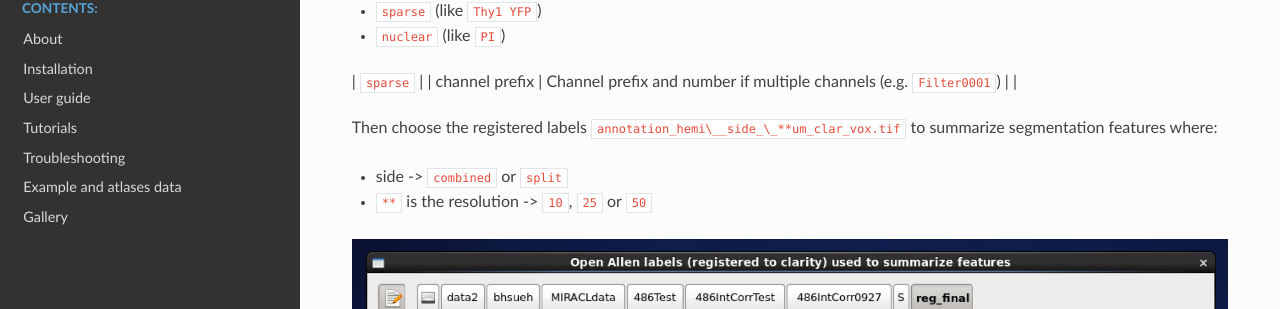
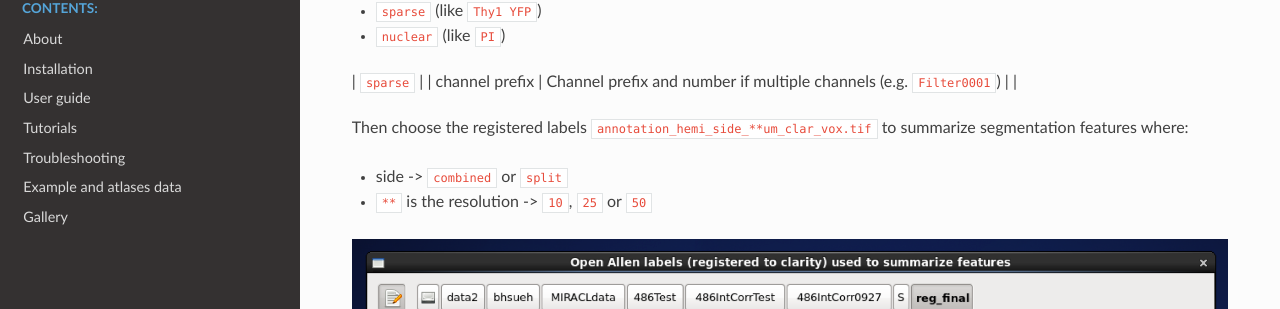
Before and after one commit to AICONSlab/MIRACL, a Sphinx documentation site: the page built from docs/tutorials/clar_seg/clar_seg.md, in a window 1280 px wide and 900 px high, scrolled down 1950 px. Shown: the part 138-447 px from the top of the window. Built offline with Sphinx 7.4.7 and the Read the Docs theme 2.0.0, drawn with Linux system fonts in a browser that asks for light colours.

Commit message:
[docs] fix formatting

```diff
--- a/docs/tutorials/clar_seg/clar_seg.md
+++ b/docs/tutorials/clar_seg/clar_seg.md
@@ -47,7 +47,7 @@
 | seg type | Channel type: <ul><li>`virus`</li><li>`cFos`</li><li>`sparse` (like `Thy1 YFP`)</li><li>`nuclear` (like `PI`)</li></ul> | `sparse` |
 | channel prefix | Channel prefix and number if multiple channels (e.g. `Filter0001`) | |
 
-Then choose the registered labels `annotation_hemi\__side_\_**um_clar_vox.tif` to summarize segmentation features where:
+Then choose the registered labels `annotation_hemi_side_**um_clar_vox.tif` to summarize segmentation features where:
 
 * side -> `combined` or `split`
 * `**` is the resolution -> `10`, `25` or `50`
@@ -88,8 +88,8 @@
 
 | File | Description |
 | ---  | ---         |
-| `segmentation/seg.{tif,mhd}`<br><br>or<br><br>`seg_nuclear.{tif,mhd}` | Segmentation image with all labels (cells) |
-| `segmentation/seg_bin.{tif,mhd}`<br><br>or<br><br>`seg_bin_nuclear.{tif,mhd}` | Binarized segmentation image |
+| `segmentation/seg.{tif,mhd}`<br>or<br>`seg_nuclear.{tif,mhd}` | Segmentation image with all labels (cells) |
+| `segmentation/seg_bin.{tif,mhd}`<br>or<br>`seg_bin_nuclear.{tif,mhd}` | Binarized segmentation image |
 | `voxelized_seg.{tif,nii}` | Segmentation results voxelized to ARA resolution |
 | `voxelized_seg_bin.{tif,nii}` | Binarized version |
 | `clarity_segmentation_features_ara_labels.csv` | segmentation features summarized per ARA labels |
```
